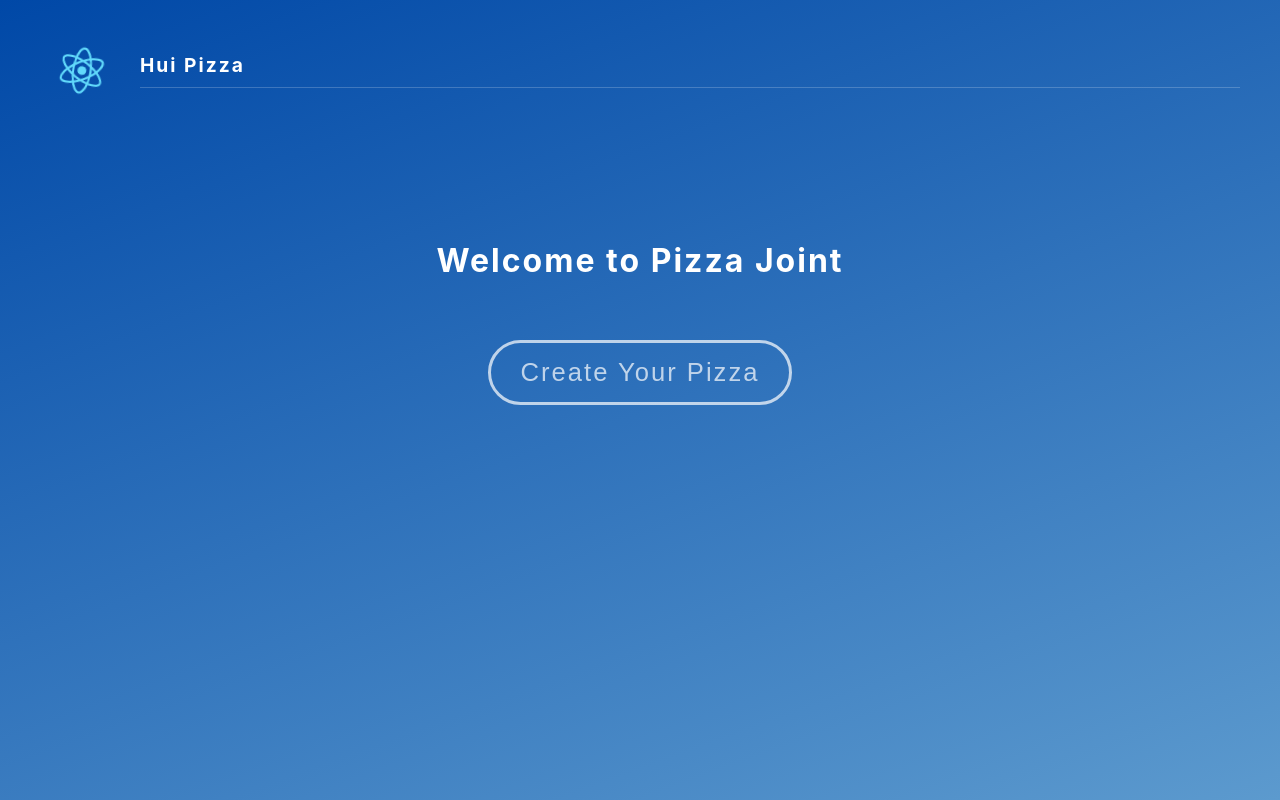
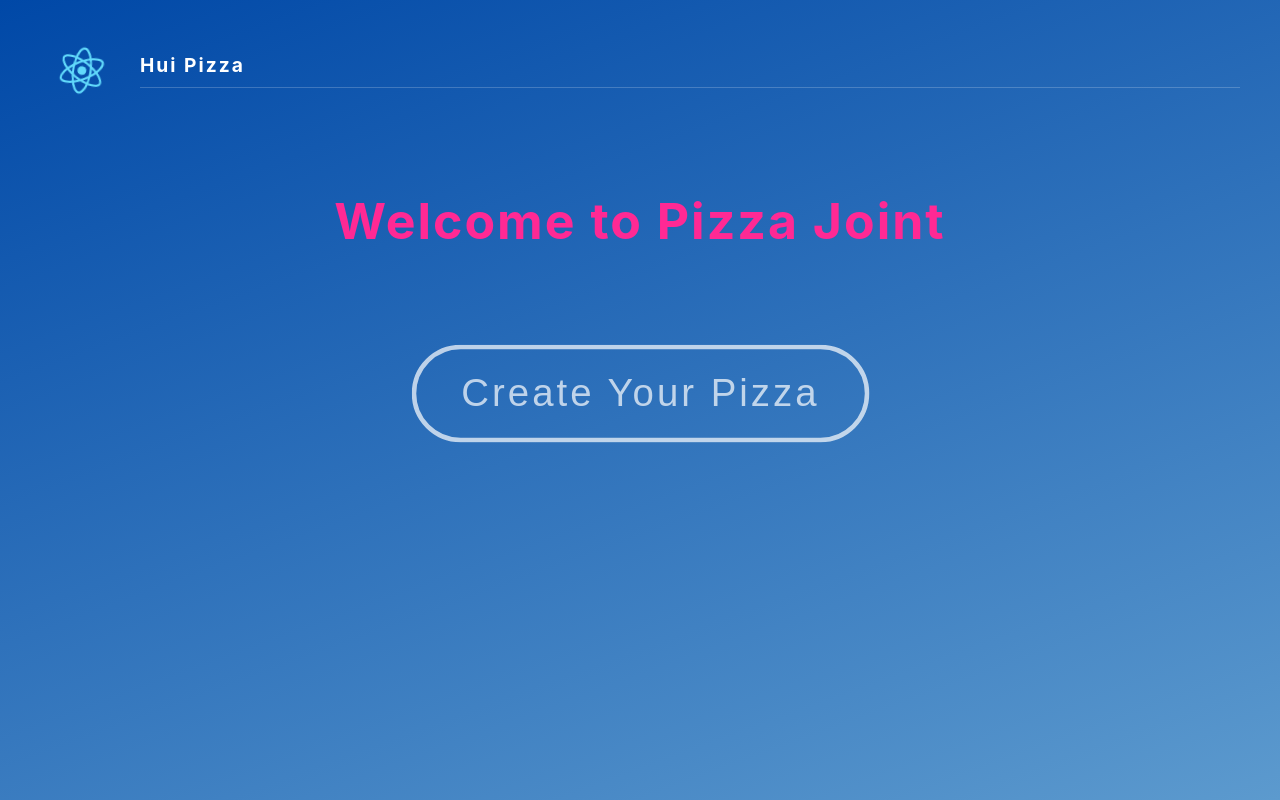
Before and after one commit to huynguyeexn/framer-motion-demo, a React (Create React App) app: page / in a window 1280 px wide. Built offline with nearby package versions, Linux system fonts and the light colour scheme.

Commit message:
Demo 1: Animating Elements

```diff
--- a/src/pages/home/index.jsx
+++ b/src/pages/home/index.jsx
@@ -1,6 +1,7 @@
 import React, { useContext } from "react";
 import { Link } from "react-router-dom";
 import { routersObj } from "../../common/routes";
+import { motion } from "framer-motion";
 
 import "./style.css";
 import { PizzaContext } from "../../App";
@@ -9,9 +10,24 @@ const HomePage = () => {
   const { resetPizza } = useContext(PizzaContext);
   return (
     <div className="home container">
-      <h2>Welcome to Pizza Joint</h2>
+      <motion.h2
+        animate={{
+          fontSize: "50px",
+          color: "#ff2994",
+          y: -50,
+        }}
+      >
+        Welcome to Pizza Joint
+      </motion.h2>
       <Link to={routersObj.base.path} onClick={resetPizza}>
-        <button>Create Your Pizza</button>
+        <motion.button
+          animate={{
+            rotateZ: "360deg",
+            scale: 1.5,
+          }}
+        >
+          Create Your Pizza
+        </motion.button>
       </Link>
     </div>
   );
```
Also changed, not shown: src/__test__/setupTests.js (renamed from src/_test_/setupTests.js), 1 other file (tests, documents, lock files or other folders).
